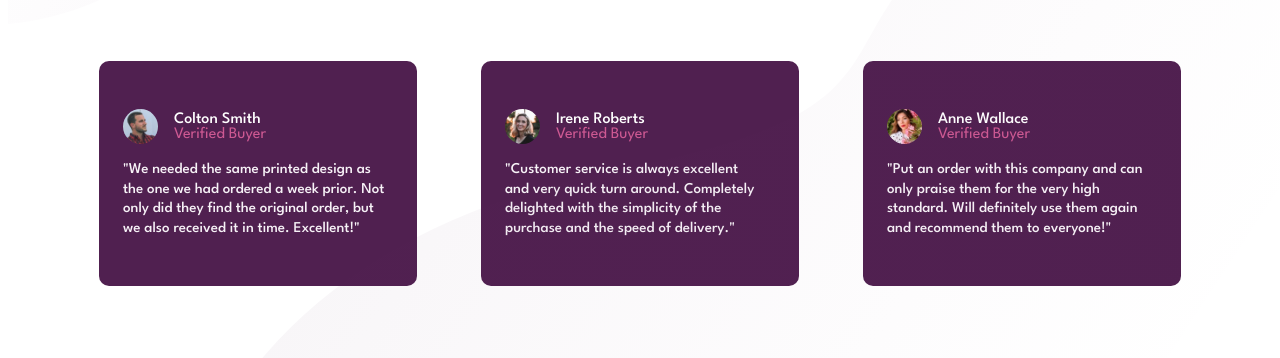
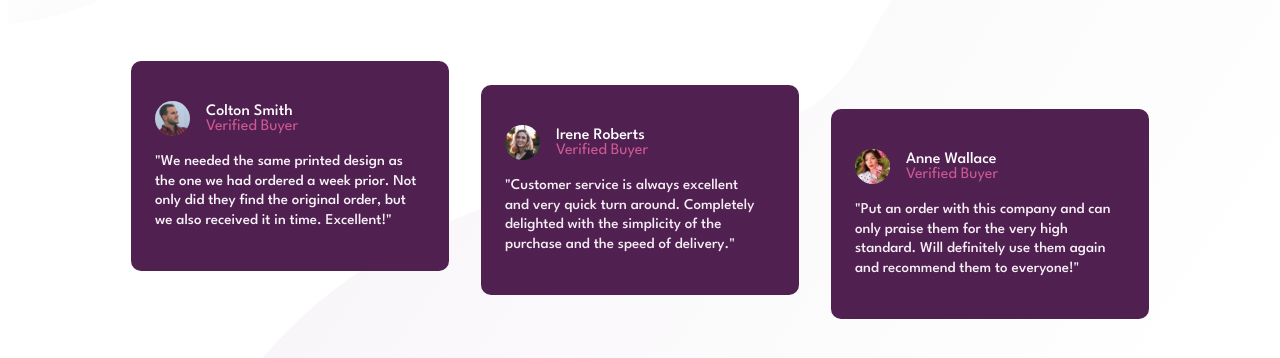
Before and after one commit to PongpolR/social-proof-section, a plain HTML site: page index.html in a window 1280 px wide. Shown: the part 338-696 px from the top of the page. Drawn offline with Linux system fonts and the light colour scheme.

Commit message:
comment style

```diff
--- a/style.css
+++ b/style.css
@@ -90,8 +90,9 @@
   .comment {
     background: hsl(300, 43%, 22%);
     width: 270px;
-    padding: 3rem 1.5rem;
-    margin: 0 2rem;
+    height: 130px;
+    padding: 2.5rem 1.5rem;
+    margin: 0 1rem;
     border-radius: 10px;
   }
 
@@ -136,4 +137,12 @@
   .comment:nth-child(2) .comment-text {
     width: 250px;
   }
+
+  .comment:nth-child(2) {
+    margin-top: 1.5rem;
+  }
+
+  .comment:nth-child(3) {
+    margin-top: 3rem;
+  }
 }
```
